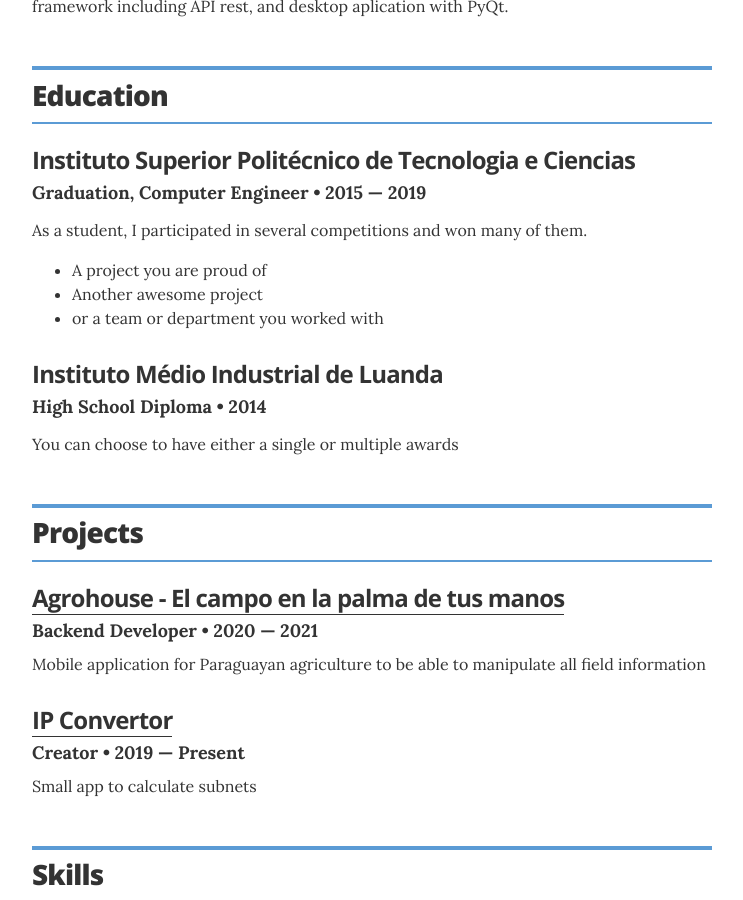
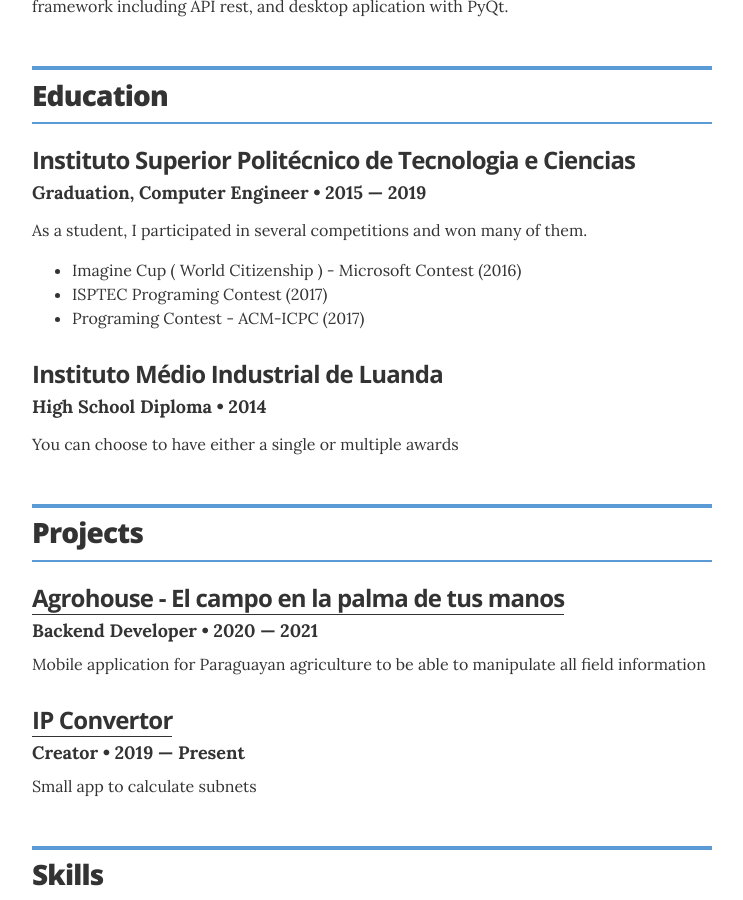
Before and after one commit to joselluis7/joselluis7.github.io, a Jekyll site: the page built from index.html, in a window 1280 px wide and 900 px high, scrolled down 1139 px. Shown: the whole window, without its empty margins (268-1011 px from the left). Built offline with Jekyll 4.4.1, drawn with Linux system fonts in a browser that asks for light colours.

Commit message:
append university awards

```diff
--- a/_data/education.yml
+++ b/_data/education.yml
@@ -2,7 +2,7 @@
 - degree: Graduation, Computer Engineer
   uni: Instituto Superior Politécnico de Tecnologia e Ciencias
   year: 2015 &mdash; 2019
-  summary: As a student, I participated in several competitions and won many of them. <ul class="resume-item-list"><li>A project you are proud of</li><li>Another awesome project</li><li>or a team or department you worked with</li></ul>
+  summary: As a student, I participated in several competitions and won many of them. <ul class="resume-item-list"><li> Imagine Cup ( World Citizenship ) - Microsoft Contest (2016) </li><li> ISPTEC Programing Contest (2017) </li><li>Programing Contest - ACM-ICPC (2017) </li></ul>
 
 - degree: High School Diploma
   uni: Instituto Médio Industrial de Luanda
```
